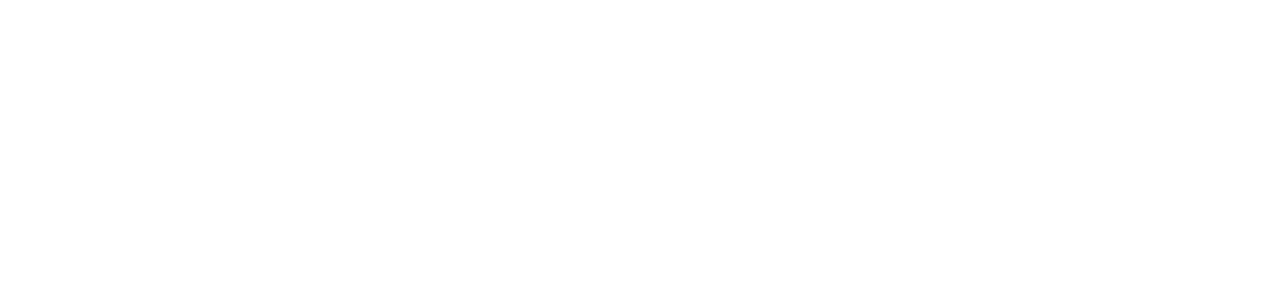
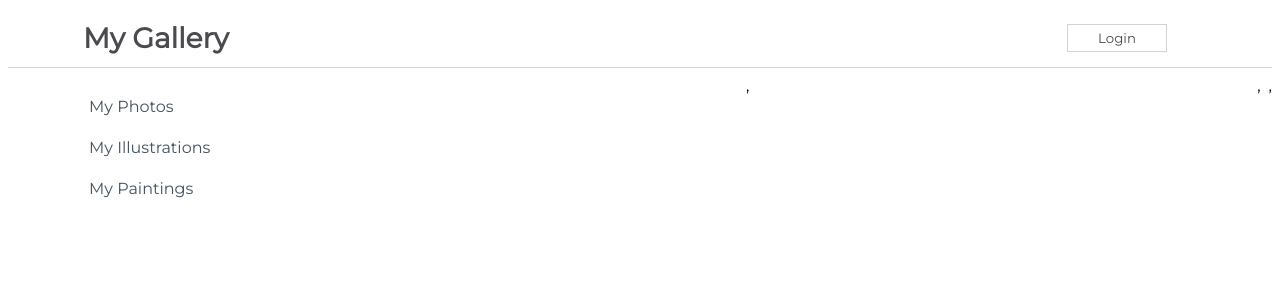
Before and after one commit to sari-rahul/my-app, a React (Create React App) app in the folder my-app/: page / in a window 1280 px wide. Shown: the top 300 px of the page. Built offline with nearby package versions, Linux system fonts and the light colour scheme.

Commit message:
Add Nav Bar features

```diff
--- a/my-app/src/App.js
+++ b/my-app/src/App.js
@@ -1,9 +1,15 @@
 import css from './App.module.css';
+import Sidebar from './components/Sidebar';
+import NavBarSimple from './components/NavBarSimple';
+import NavBarForm from './components/NavBarForm';
 
 function App() {
   return (
     <div className={css.App}>
-      {/* Add your components here */}
+      <Sidebar/>,
+      <NavBarSimple/>,
+      <NavBarForm/>,
+
     </div>
   );
 }
--- /dev/null
+++ b/my-app/src/components/NavBarChild.js
@@ -0,0 +1,22 @@
+import React from 'react'
+
+function NavBarChild(props) {
+  return (
+    <div>
+            {props.isloggedIn ? (
+                    <button onClick={props.handleClick}>Login</button>
+                ) :
+                    (<form>
+                        <label htmlFor = "username">Username:</label>
+                        <input placeholder="username" id="username"/>
+
+                        <label htmlFor = "password">Password:</label>
+                        <input placeholder="password" id="password"/>
+                        <button onClick={ props.handleClick}>Submit</button>
+                    </form>)
+            }
+    </div>
+  )
+}
+
+export default NavBarChild;
--- /dev/null
+++ b/my-app/src/components/NavBarForm.js
@@ -0,0 +1,38 @@
+import React from 'react'
+import css from './css/NavBarForm.module.css'
+import NavBarChild from './NavBarChild'
+
+
+class NavBarForm extends React.Component{
+
+    constructor(props) {
+      super(props)
+
+      this.state = {
+         isloggedIn : true,
+      }
+    }
+
+    handleClick =()=>{
+        this.setState((prevState)=>({
+            isloggedIn : prevState.isloggedIn ? false : true
+        }), () => console.log(this.state.isloggedIn))
+
+    }
+    render(){
+        return (
+            <div className= {css.NavBar}>
+                <h1> My Gallery </h1>
+
+                <NavBarChild
+                 isloggedIn={ this.state.isloggedIn}
+                 handleClick={this.handleClick}/>
+
+            </div>
+
+          )
+    }
+}
+
+
+export default NavBarForm ;
--- /dev/null
+++ b/my-app/src/components/NavBarSimple.js
@@ -0,0 +1,36 @@
+import React from 'react';
+import css from './css/NavBarSimple.module.css'
+
+class NavBarSimple extends React.Component{
+
+  constructor(props){
+    super(props)
+    this.state={
+      "message":"Hello ! Guest",
+      "buttonValue":"log in",
+    }
+  }
+  handleClick(){
+    this.setState((prevState,prevProps)=>{
+      return{
+        message:prevState.message === "Welcome back! User " ? "Hello! Guest" :"Welcome back! User ",
+        buttonValue:prevState.buttonValue === "log out" ? "log in":"log out",
+      }
+    },()=>{
+      console.log(this.state.message)
+      console.log(this.state.buttonValue)
+
+    });
+  }
+  render() {
+    return (
+      <div className={css.NavBar}>
+        <h1>My Gallery</h1>
+        <span>{this.state.message}</span>
+        <button onClick={()=>this.handleClick()}>{this.state.buttonValue}</button>
+      </div>
+    );
+  }
+}
+
+export default NavBarSimple;
--- a/my-app/src/components/Sidebar.js
+++ b/my-app/src/components/Sidebar.js
@@ -0,0 +1,14 @@
+import React from 'react';
+import css from "./css/Sidebar.module.css";
+
+const Sidebar = () => {
+  return (
+    <div  className = {css.sidebar}>
+            <a href='#'>My Photos</a>
+            <a href='#'>My Illustrations</a>
+            <a href='#'>My Paintings</a>
+    </div>
+  )
+}
+
+export default Sidebar;
```
Also changed, not shown: 1 other file (tests, documents, lock files or other folders).
